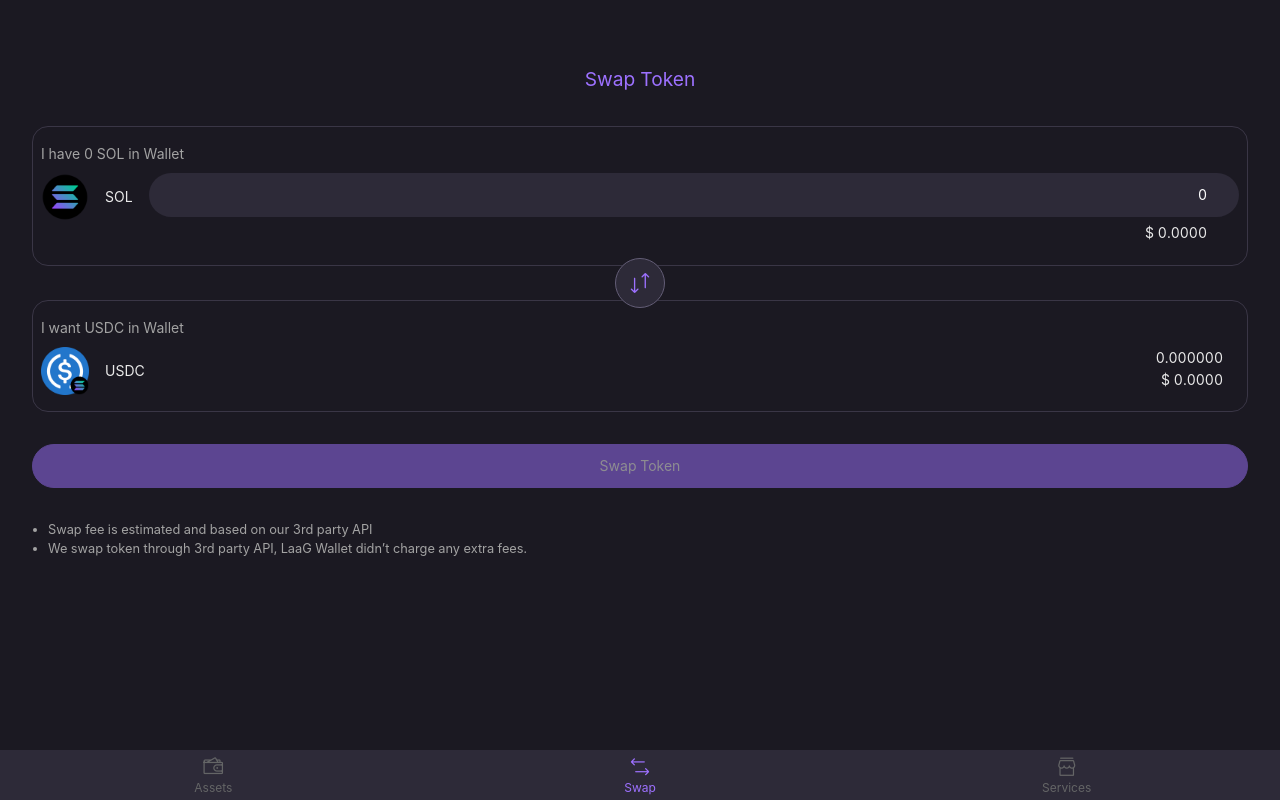
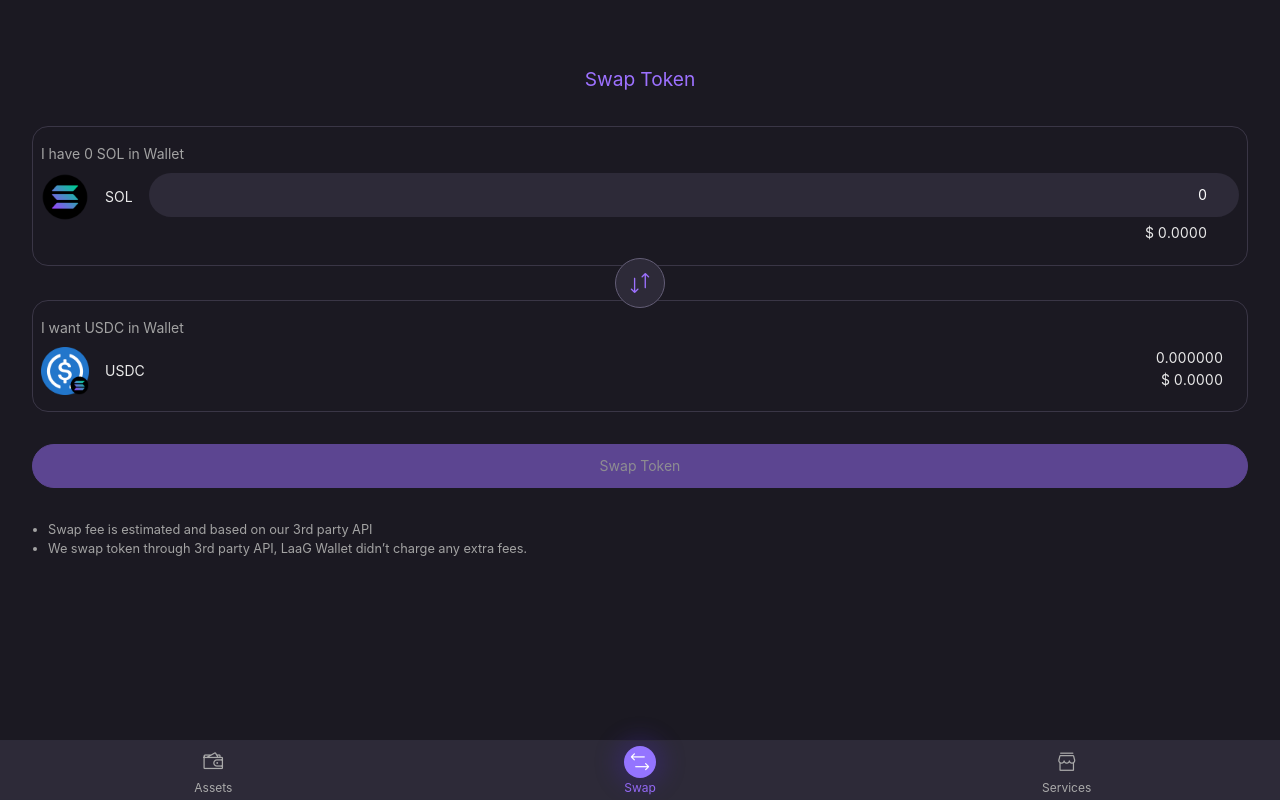
Before and after one commit to zamia/laag-web-wallet, a Vue app: page /tokens/swap in a window 1280 px wide. Built offline with nearby package versions, Linux system fonts and the light colour scheme; some icons are missing.

Commit message:
change ui;

```diff
--- a/src/components/MainNav.vue
+++ b/src/components/MainNav.vue
@@ -4,12 +4,29 @@ const activeItem = ref(props["active"]);
 
 </script>
 <template>
-  <VanTabbar v-model="activeItem" safe-area-inset-bottom>
+  <VanTabbar v-model="activeItem" safe-area-inset-bottom class="main-nav">
     <VanTabbarItem name="tokens" icon="paid" to="/tokens">Assets</VanTabbarItem>
     <VanTabbarItem name="swap" icon="exchange" to="/swap">Swap</VanTabbarItem>
     <VanTabbarItem name="services" icon="shop-o" to="/services">Services</VanTabbarItem>
   </VanTabbar>
 </template>
 
-<style scoped lang="scss">
+<style lang="scss">
+.main-nav.van-tabbar {
+  height: 60px;
+  color: $text-default;
+
+  .van-tabbar-item {
+    .van-icon {
+      padding: 5px;
+    }
+
+    &.van-tabbar-item--active .van-icon {
+      color: $text-white;
+      background-color: #9474FF;
+      border-radius: 2rem;
+      box-shadow: 0px 0px 20px 10px rgba(67, 41, 154, 0.3);
+    }
+  }
+}
 </style>
--- a/src/css/main.scss
+++ b/src/css/main.scss
@@ -28,4 +28,6 @@ body{
   border: 1px solid $bg-lightest;
   border-radius: 1rem;
 }
-.xicon{ color: $color-main;}
+.xicon{
+  color: $color-main;
+}
--- a/src/css/variables.scss
+++ b/src/css/variables.scss
@@ -46,4 +46,5 @@ $text-light: #707070;
   // some component
   --van-action-sheet-cancel-text-color: #{$text-default};
   --van-button-border-radius: 999px;
+  --van-tabbar-item-text-color: #{$text-default};
 }
```
